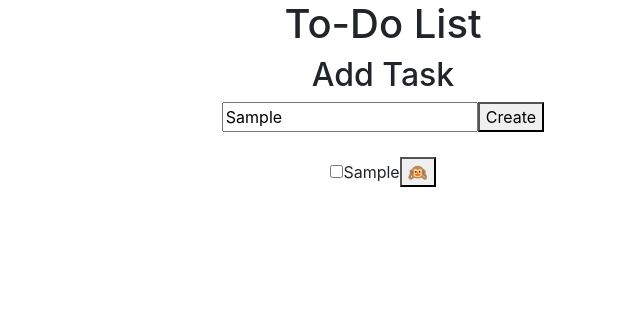
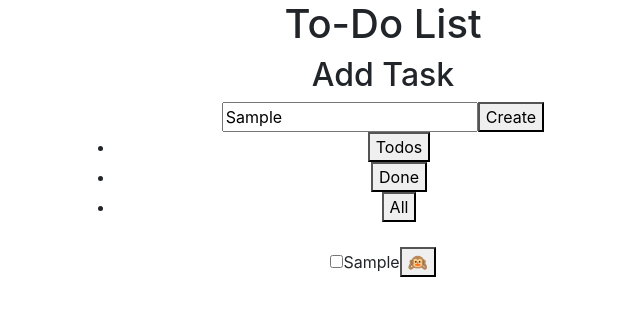
Before and after one commit to BernadetteCh/react-to-do-list-app, a React (Create React App) app: page / in a window 1280 px wide. Both pictures are taken after typing "Sample" into the empty fields and a click on the button "Create". Shown: the top 316 px of the page, without its empty margins (257-897 px from the left). Built offline with nearby package versions, Linux system fonts and the light colour scheme.

Commit message:
added an ul with li and button
 to display Todos, Done todos and all todos

```diff
--- a/src/ToDoList.js
+++ b/src/ToDoList.js
@@ -22,6 +22,7 @@ export default function ToDoList() {
     setLoaded(true);
   }
 
+
   if (loaded) {
     return (
       <div className="ToDoList">
@@ -37,6 +38,17 @@ export default function ToDoList() {
             ></input>
             <button>Create</button>
           </form>
+          <ul>
+            <li>
+              <button>Todos</button>
+            </li>
+            <li>
+              <button>Done</button>
+            </li>
+            <li>
+              <button>All</button>
+            </li>
+          </ul>
         </div>
 
         <Output output={todos} setTodos={setTodos} />
@@ -58,6 +70,13 @@ export default function ToDoList() {
             <button>Create</button>
           </form>
         </div>
+        <ul>
+          <li>
+            <button>Todos</button>
+          </li>
+          <li><button>Done</button></li>
+          <li><button>All</button></li>
+        </ul>
       </div>
     );
   }
```
